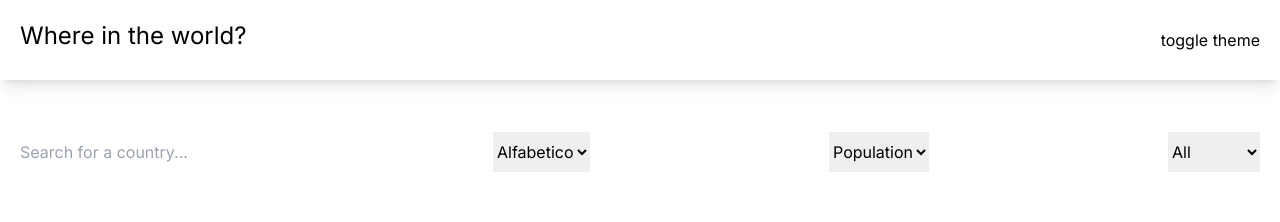
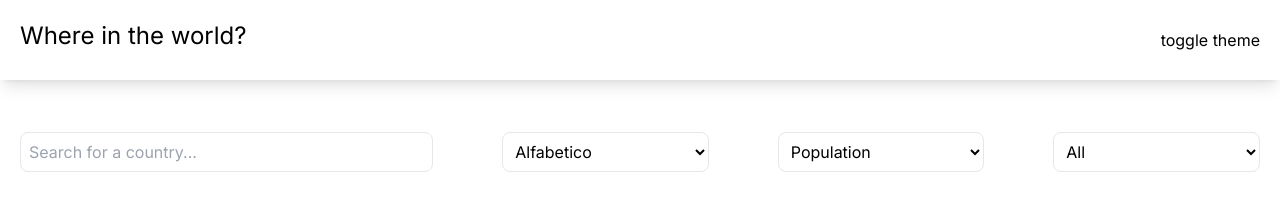
Before and after one commit to AgustinRadocaj/CountriesApp, a Next.js app: page / in a window 1280 px wide. Shown: the top 222 px of the page. Built offline with nearby package versions, Linux system fonts and the light colour scheme; no server answers.

Commit message:
filters styles

```diff
--- a/app/components/cardDisplay/CardDisplay.js
+++ b/app/components/cardDisplay/CardDisplay.js
@@ -52,9 +52,9 @@ const cardDisplay = () => {
         }
 
         if (populationValue === "A") {
+            filtered = filtered.sort((a, b) => b.population - a.population);
+        } else if (populationValue === "D") {
             filtered = filtered.sort((a, b) => a.population - b.population);
-        } else if (populationValue === "D") {
-            filtered = filtered.sort((a, b) => b.population - a.population);
         }
 
         setFilteredCountries(filtered);
@@ -73,18 +73,32 @@ const cardDisplay = () => {
     return (
         <>
         <div className="flex justify-between h-20 mb-9 p-5">
-            <input type="text"placeholder="Search for a country..." value={search} onChange={searchHandler}/>
-        <select value={alfa} onChange={alfaHandle}>
+            <input
+            className="border w-2/6 border-black-500 rounded-lg p-2 "
+            type="text"
+            placeholder="Search for a country..."
+            value={search}
+            onChange={searchHandler}/>
+        <select
+        className="border w-1/6 border-black-500 bg-white rounded-lg p-2"
+        value={alfa}
+        onChange={alfaHandle}>
             <option value="S">Alfabetico</option>
             <option value="A">A-Z</option>
             <option value="D">Z-A</option>
         </select>
-        <select value={population} onChange={populationHandle}>
+        <select
+        className="border w-1/6 border-black-500 bg-white rounded-lg p-2"
+        value={population}
+        onChange={populationHandle}>
             <option value="S">Population</option>
             <option value="A">High</option>
             <option value="D">Low</option>
         </select>
-        <select value={selectedRegions} onChange={regionHandler}>
+        <select
+        className="border w-1/6 border-black-500 bg-white rounded-lg p-2"
+        value={selectedRegions}
+        onChange={regionHandler}>
             <option value="All">All</option>
             <option value="Africa">Africa</option>
             <option value="Antarctic">Antartic</option>
```
